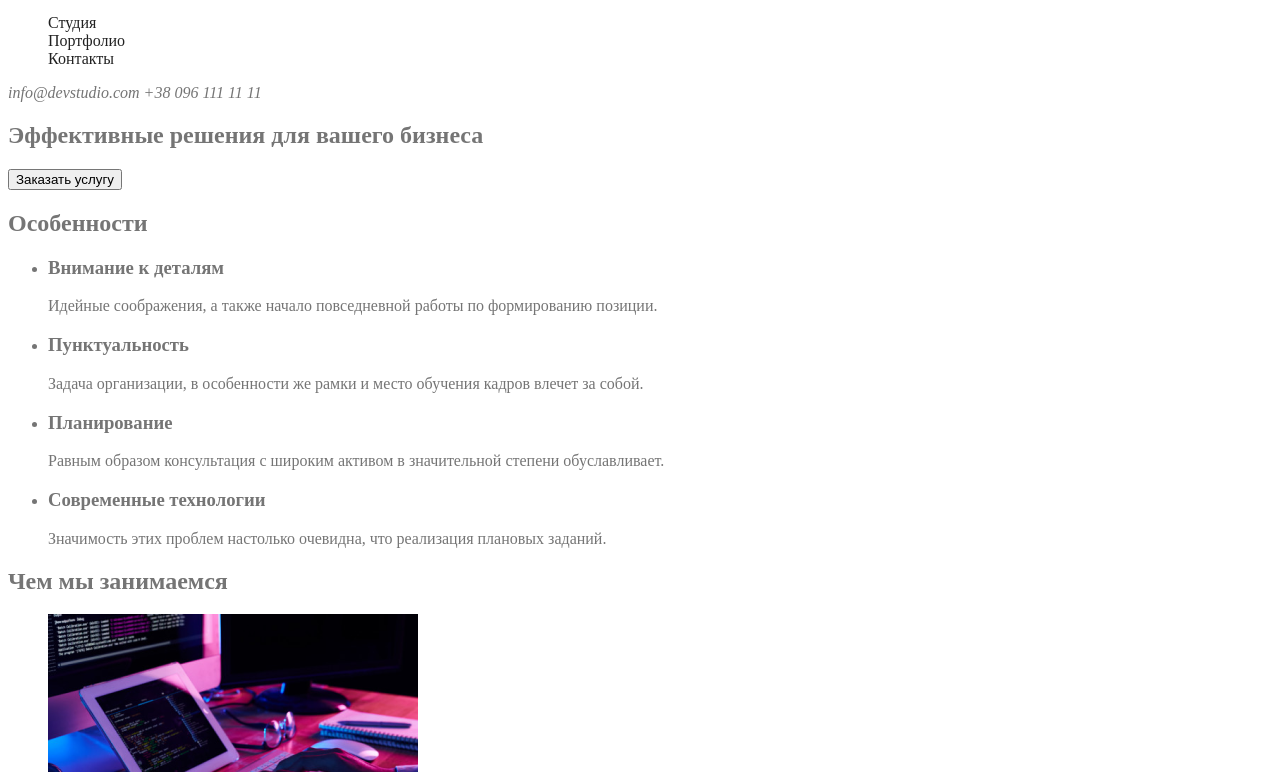
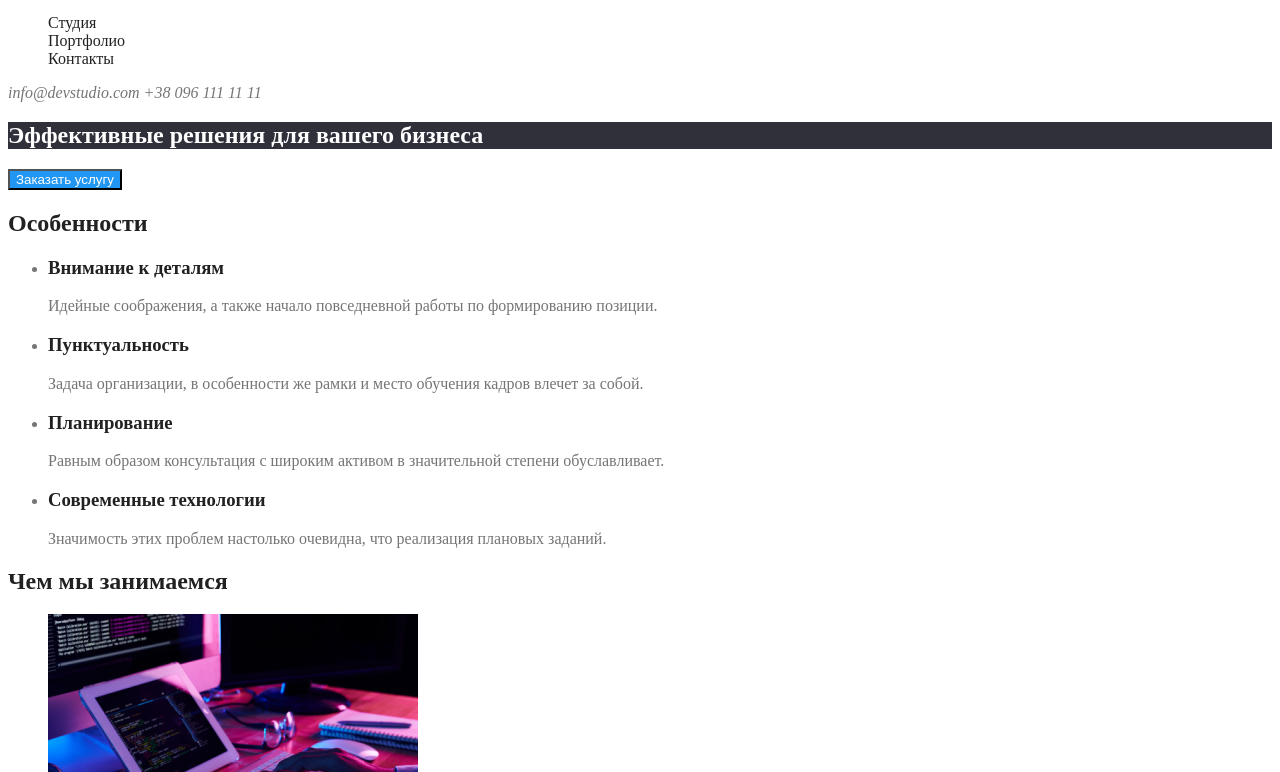
Before and after one commit to Dmitry-Karas/goit-markup-hw-02, a plain HTML site: page index.html in a window 1280 px wide. Shown: the part 28-800 px from the top of the page. Drawn offline with Linux system fonts and the light colour scheme.

Commit message:
Стилизует Hero
Возвращает имена нашой команды

```diff
--- a/css/style.css
+++ b/css/style.css
@@ -15,6 +15,7 @@ primary-background-color:#ffffff
   --title-text-color: #212121;
   --accent-color: #2196f3;
   --primary-background-color: #ffffff;
+  --hero-text-color: #ffffff;
   --hero-background-color: #2f303a;
   --section-background-color: #f5f4fa;
 }
@@ -63,3 +64,18 @@ body {
 .contacts .link:focus {
   color: var(--accent-color);
 }
+/* Hero */
+
+.hero-title {
+  color: var(--hero-text-color);
+  background-color: var(--hero-background-color);
+}
+.hero-button {
+  color: var(--hero-text-color);
+  background-color: var(--accent-color);
+}
+
+/* Features */
+.section-title {
+  color: var(--title-text-color);
+}
--- a/index.html
+++ b/index.html
@@ -38,45 +38,45 @@
 
       <section class="hero">
         <h1 class="hero-title">Эффективные решения для вашего бизнеса</h1>
-        <button type="button">Заказать услугу</button>
+        <button type="button" class="hero-button">Заказать услугу</button>
       </section>
 
       <!-- Feautures -->
 
-      <section>
+      <section class="section">
         <!-- Скрытый заголовок, убрать через CSS -->
-        <h2>Особенности</h2>
+        <h2 class="section-title">Особенности</h2>
         <ul>
           <li>
-            <h3>Внимание к деталям</h3>
+            <h3 class="section-title">Внимание к деталям</h3>
             <p>
               Идейные соображения, а также начало повседневной работы по
               формированию позиции.
             </p>
           </li>
           <li>
-            <h3>Пунктуальность</h3>
+            <h3 class="section-title">Пунктуальность</h3>
             <p>
               Задача организации, в особенности же рамки и место обучения кадров
               влечет за собой.
             </p>
           </li>
           <li>
-            <h3>Планирование</h3>
+            <h3 class="section-title">Планирование</h3>
             <p>
               Равным образом консультация с широким активом в значительной
               степени обуславливает.
             </p>
           </li>
           <li>
-            <h3>Современные технологии</h3>
+            <h3 class="section-title">Современные технологии</h3>
             <p>
               Значимость этих проблем настолько очевидна, что реализация
               плановых заданий.
             </p>
           </li>
         </ul>
-        <h2>Чем мы занимаемся</h2>
+        <h2 class="section-title">Чем мы занимаемся</h2>
         <ul>
           <li>
             <img
@@ -117,9 +117,8 @@
               width="270"
               height="260"
             />
-            <h3>
-              <p lang="en">Product Designer</p>
-            </h3>
+            <h3>Игорь Демьяненко</h3>
+            <p lang="en">Product Designer</p>
           </li>
           <li>
             <img
@@ -128,9 +127,8 @@
               width="270"
               height="260"
             />
-            <h3>
-              <p lang="en">Frontend Developer</p>
-            </h3>
+            <h3>Ольга Репина</h3>
+            <p lang="en">Frontend Developer</p>
           </li>
           <li>
             <img
@@ -140,9 +138,8 @@
               260
               height=""
             />
-            <h3>
-              <p lang="en">Marketing</p>
-            </h3>
+            <h3>Николай Тарасов</h3>
+            <p lang="en">Marketing</p>
           </li>
           <li>
             <img
@@ -152,9 +149,8 @@
               260
               height=""
             />
-            <h3>
-              <p lang="en">UI Designer</p>
-            </h3>
+            <h3>Михаил Ермаков</h3>
+            <p lang="en">UI Designer</p>
           </li>
         </ul>
       </section>
```
